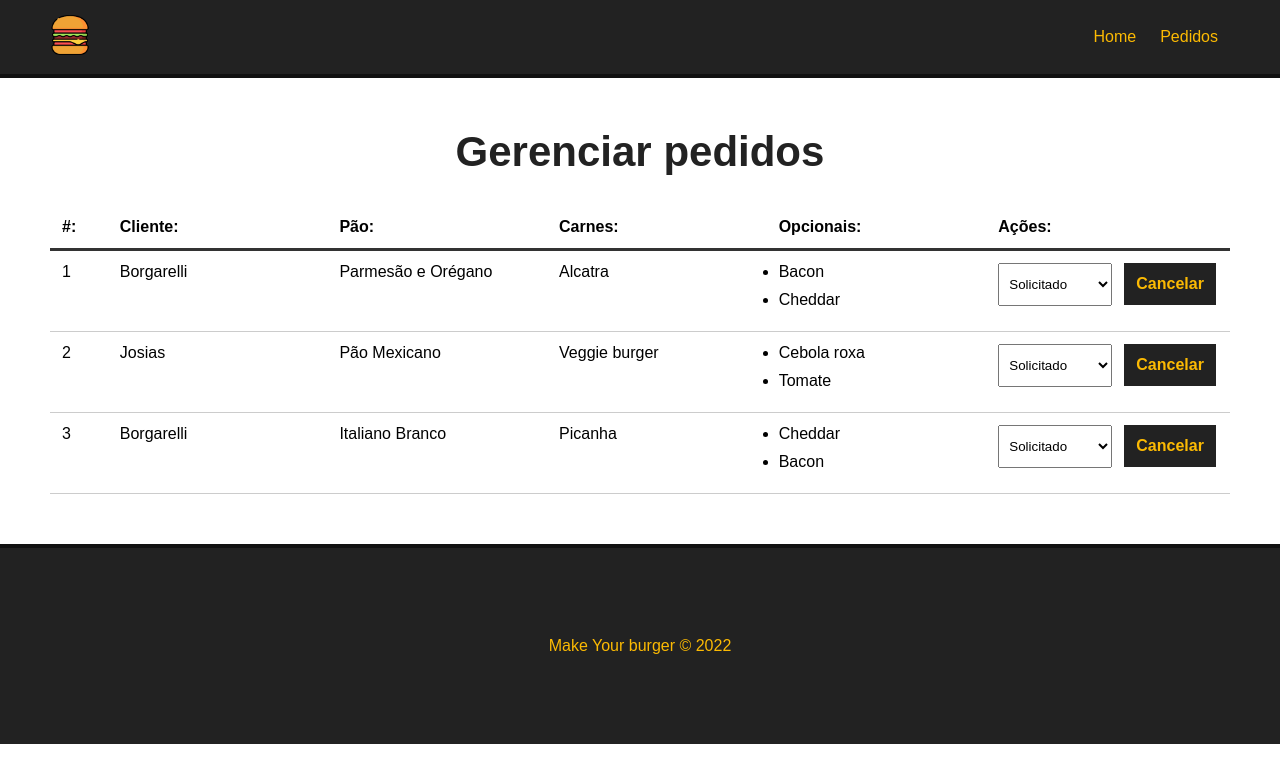
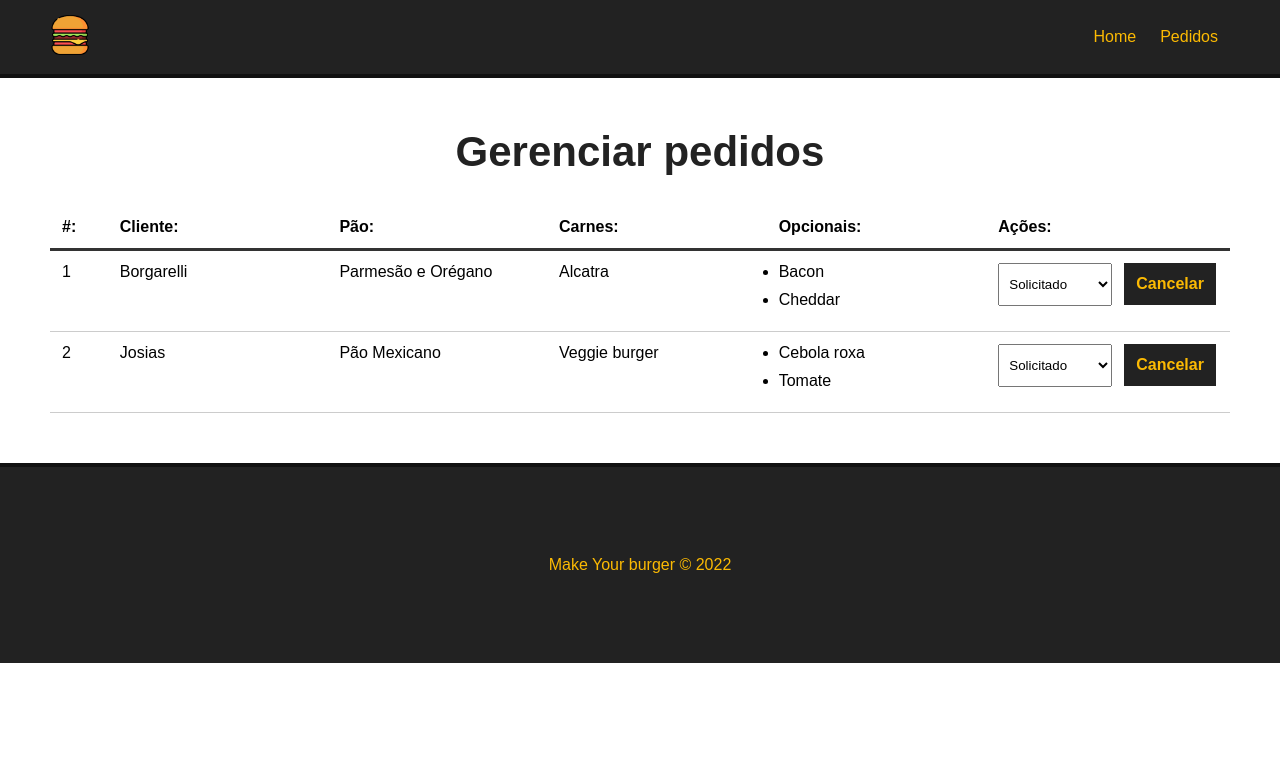
Before and after one commit to Borgarelli/Make-Your-Burger, a Vue app: page /pedidos in a window 1280 px wide. Shown: the top 782 px of the page. Built offline with nearby package versions, Linux system fonts and the light colour scheme; data requests are answered from the project's data file.

Commit message:
import Message

```diff
--- a/db/db.json
+++ b/db/db.json
@@ -103,17 +103,6 @@
       ],
       "status": "Solicitado",
       "id": 2
-    },
-    {
-      "nome": "Borgarelli",
-      "pao": "Italiano Branco",
-      "carne": "Picanha",
-      "opcionais": [
-        "Cheddar",
-        "Bacon"
-      ],
-      "status": "Solicitado",
-      "id": 3
     }
   ]
 }
--- a/src/components/Dashboard.vue
+++ b/src/components/Dashboard.vue
@@ -1,4 +1,5 @@
 <template>
+    <Message :msg="msg" v-show="msg" />
     <div id="burger-table">
         <div>
             <div id="table-head">
@@ -25,7 +26,7 @@
                 </div>
                 <div>
                     <select name="status" class="status">
-                        <option value="">Selecione</option>
+                        <!-- <option value="">Selecione</option> -->
                         <option v-for="stat in status" :key="stat.id" value="stat.tipo" :selected="burger.status == stat.tipo"> <!--Aqui o :selected está bindado para definir o status em que o pedido do hamburger se encontra, no caso como o pedido ja foi solicitado, todos os status de pedidos estaram como solicitados por enquanto-->
                             {{stat.tipo}}
                         </option>
@@ -38,13 +39,18 @@
 </template>
 
 <script>
+import Message from './Message.vue';
     export default {
         name: 'Dashboard',
+        components: {
+            Message
+        },
         data(){
             return {
                 burgers: null, //Ao invés de criar um objeto para cada coluna da tabela burgers, foi criado um para retornar todos os dados
                 burger_id: null, //E apenas um para retornar o id
-                status: []
+                status: [],
+                msg: null
 
             }
         },
@@ -82,6 +88,10 @@
                 const res = await req.json();
 
                 this.getPedidos(); //Já faz um retorno dos burgers registrados, logo após exlcuir algum
+
+                this.msg = "Pedido cancelado";
+
+                setTimeout(() => this.msg="", 3000);
             }
         },
         mounted(){
```
